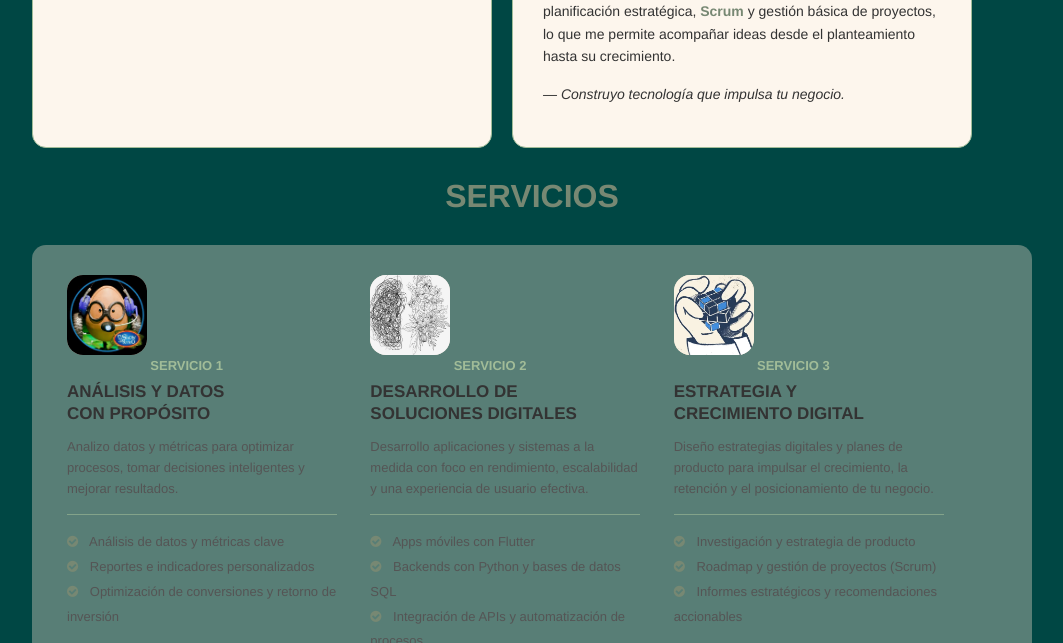
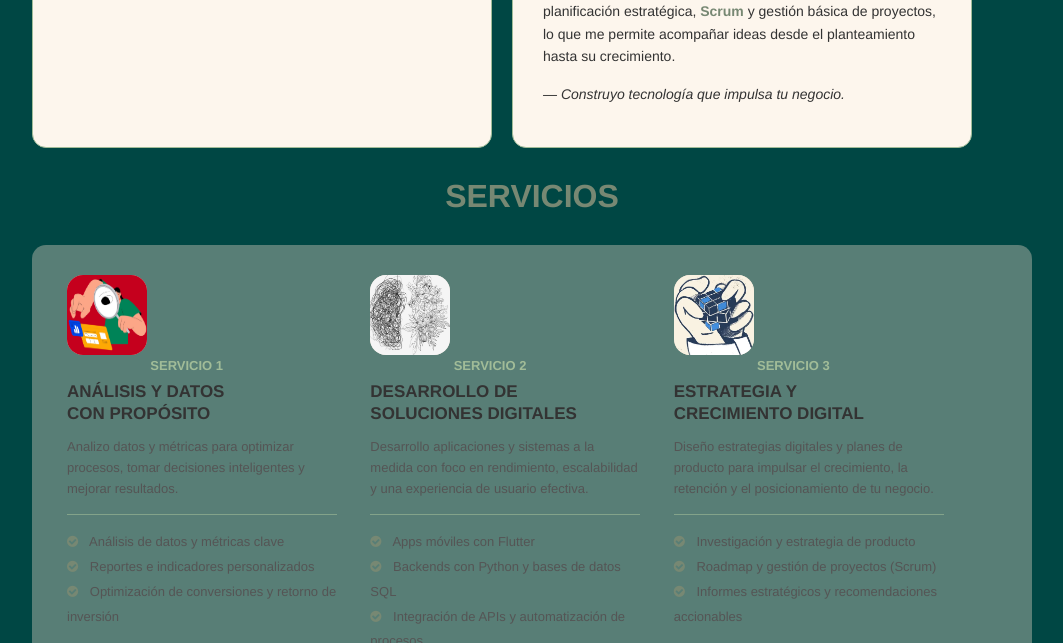
Before and after one commit to Mr13f/Portafolio, a plain HTML site: page index.html in a window 1280 px wide. Shown: the part 457-1100 px from the top of the page, without its empty margins (108-1171 px from the left). Drawn offline with Linux system fonts and the light colour scheme.

Commit message:
Update index.html

```diff
--- a/index.html
+++ b/index.html
@@ -42,7 +42,7 @@
 
 		<section id="servicios">
 			<article id="servicio1">
-				<img src="img/cristoker.jpg" id="icono1">
+				<img src="img/servicio1.png" id="icono1">
 				<span class="etiqueta">Servicio 1</span>
 				<h3>Análisis y Datos<br />con Propósito</h3>
 				<p>Analizo datos y métricas para optimizar procesos, tomar decisiones inteligentes y mejorar
```
